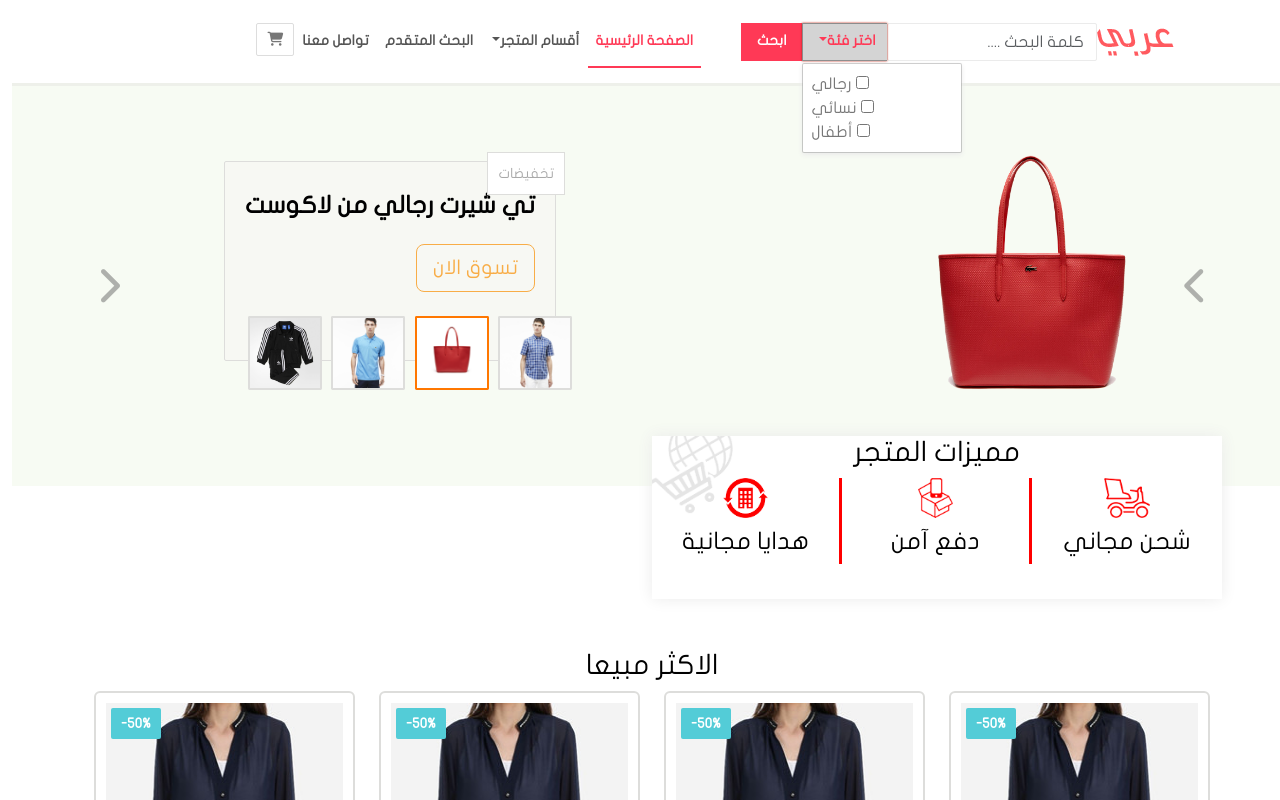
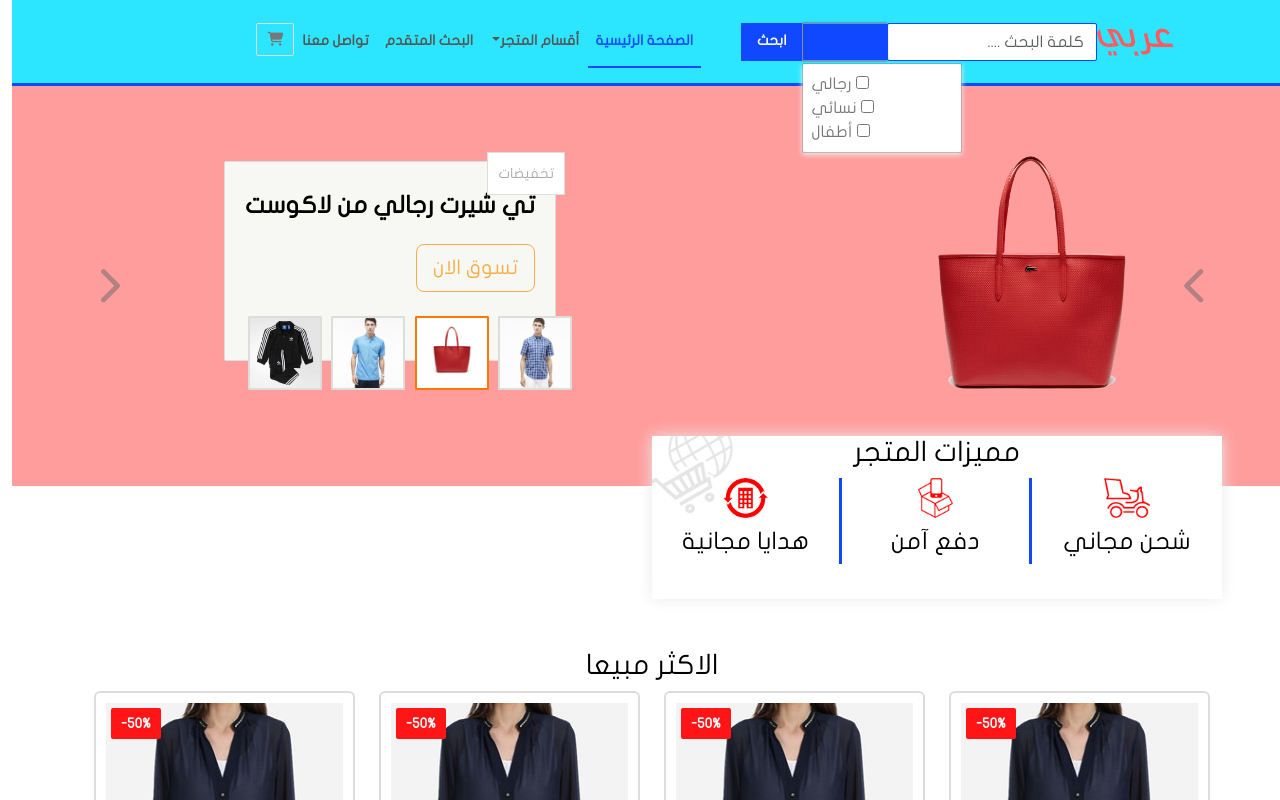
Before and after one commit to Najisabha/Ecommerce, a website built with webpack: page src/index.html in a window 1280 px wide. Both pictures are taken after a click on the button "اختر فئة". Shown: the top 800 px of the page. Built offline with nearby package versions, Linux system fonts and the light colour scheme.

Commit message:
first commit

```diff
--- a/src/css/styles.css
+++ b/src/css/styles.css
@@ -16,13 +16,13 @@
 }
 /* الشريط العلوي */
 .custom-navbar {
-    border-bottom: 3px solid #eef0ea;
+    border-bottom: 3px solid #1048ff;
     width: 100%;
-    background-color: #FFF;
+    background-color: #2ce6ff;
     padding: 15px 0;
 }
 .custom-form-control, .dropdown a.custom-btn{
-    border: 1px solid #ebebeb;
+    border: 1px solid #1048ff;
     box-shadow: none;
     border-radius: 2px;
     color: black;
@@ -30,23 +30,23 @@
     padding: 6px 12px 6px ;
 }
 .custom-form-control:focus, .dropdown a.custom-btn:focus {
-    border-color: #c2210e;
-    box-shadow: 0 0 2px 0 #c2210e;
+    border-color: #1048ff;
+    box-shadow: 0 0 2px 0 #1048ff;
 }
 .dropdown a.categories  {
     border-right: 0 !important;
     border-radius: 0;
 }
 .dropdown a.custom-btn:hover {
-    background-color: #d4d4d4;
+    background-color: #5197ff;
     border-color: #8c8c8c;
-    color: #ff3956;
+    color: #1048ff;
     transition: all 0.3s;
 }
 .dropdown a.custom-btn:focus {
-    background-color: #d4d4d4;
+    background-color: #1048ff;
     border-color: #8c8c8c;
-    color: #ff3956;
+    color: #1048ff;
     transition: all 0.3s;
 }
 .custom-dropdown-menu {
@@ -56,8 +56,8 @@
 }
 
 .search-btn {
-    background-color: #ff3956;
-    border-color: #ff3956;
+    background-color: #1048ff;
+    border-color: #1048ff;
     color: #fff;
     padding: 5px 15px 7px;
     height: 38px;
@@ -71,8 +71,8 @@
 .search-btn:active ,
 .search-btn:active:focus,
 .search-btn:active:hover {
-    background-color: #c2210e;
-    border-color: #c2210e;
+    background-color: #1048ff;
+    border-color: #1048ff;
     color: #fff;
     transition: all 0.3s;
 }
@@ -83,18 +83,19 @@
     padding: 15px;
 }
 .custom-navbar .navbar-nav li.active a.nav-link {
-    color: #ff3956;
-    border-bottom: 2px solid #ff3956;
+    color: #1048ff;
+    border-bottom: 2px solid #1048ff;
 }
 .custom-navbar .navbar-nav li.active:hover a.nav-link{
-    background-color: #e7e7e7;
+    background-color: #5dffff;
+    border-radius: 5px;
 }
 .custom-dropdown-menu li a:hover {
 background-color: #ffe7ea;
 }
 .custom-navbar .btn-icon {
     background-color: transparent;
-    border-color: #ff3956;
+    border-color: #1048ff;
     color: #777;
     padding: 5px 10px ;
     border: 1px solid #ddd;
@@ -102,10 +103,10 @@
     font-weight: 700;
     font-size: 14px;
 }
-/* قسم عرض الشرائح */
+/* carousel */
 #carousel-feature {
     height: 400px;
-    background-color: #f7fbf3;
+    background-color: #ff9c9c;
     padding-top: 25px;
 }
 #carousel-feature .product-details {
@@ -148,9 +149,10 @@
 border-color: #b86d07;
 color: #b86d07;
 }
+/* best-seller */
 .sale {
     position: absolute;
-    background-color: #53ccd7;
+    background-color: #ff1515;
     color: #fff;
     font-weight: bold;
     font-size: 14px;
@@ -214,7 +216,7 @@
     margin-bottom: 10px;
 }
 #stor-features .feature+.feature {
-    border-right: 3px solid #ff0000;
+    border-right: 3px solid #1048ff;
 }
 .heading {
     font-size: 24px;
@@ -300,7 +302,6 @@
     border-radius: 2px;
     padding: 20px;
 }
-
 .panel h4 ,
 .panel .price {
     font-size: 130% ;
@@ -317,6 +318,7 @@
     padding: 5px 10px;
     font-size: 12px;
 }
+/* brands */
 #row-brands h3.heading {
     border-top: 1px solid #ebebeb;
     padding-top: 25px;
@@ -392,6 +394,7 @@
     color: initial;
     height: 38px;
 }
+/* footer */
 #footer-copyright-social {
     background-color: #151515 ;
     color: #303030;
@@ -557,8 +560,8 @@
 }
 .custom-btn-outline-danger {
     background-color: transparent;
-    border-color: #ff3956;
-    color: #ff3956;
+    border-color: #1048ff;
+    color: #1048ff;
 }
 /*
 ------------------- Payment page ------------------
--- a/src/index.html
+++ b/src/index.html
@@ -8,6 +8,7 @@
 <body>
     <div class="container-fluid">
         <!-- Navbar -->
+        <header>
             <div class="row">
                 <nav class="navbar custom-navbar navbar-expand-lg">
                     <div class="container px-0">
@@ -92,7 +93,9 @@
                     </div>
                 </nav>
             </div>
+        </header>
         <!-- carousel -->
+        <section class="carousel">
             <div class="row">
                 <div id="carousel-feature" class="carousel slide " data-bs-ride="carousel">
                     <div class="carousel-indicators custom-carousel-indications d-md-block d-none ">
@@ -185,7 +188,9 @@
                     </button>
                 </div>
              </div>
+        </section>
         <!-- Products -->
+         <section class="Products">
             <div class="container">
                 <div class="row">
                     <div class="col-md-6 col-10 offset-md-3 offset-1" id="stor-features">
@@ -215,7 +220,9 @@
                     </div>
                 </div>
             </div>
-        <!-- الاكثر مبيعا  -->
+         </section>
+        <!-- best-seller  -->
+         <section class="best-seller">
             <div class="container">
                 <div class="row">
                     <h3 class="hrading text-center">
@@ -622,7 +629,9 @@
                     </div>
                 </div>
             </div>
-        <!-- الماركات العالمية -->
+         </section>
+        <!-- brands -->
+        <section class="brands">
             <div class="row-brands">
                 <div class="container">
                     <h3 class=" mt-5 mb-5 text-start"> الماركات العالمية </h3>
@@ -1154,6 +1163,7 @@
                     </div>
                 </div>
             </div>
+        </section>
     </div>
     <!-- footer -->
     <footer class="row">
```
Lines whose indentation alone changed are shown as unchanged.
